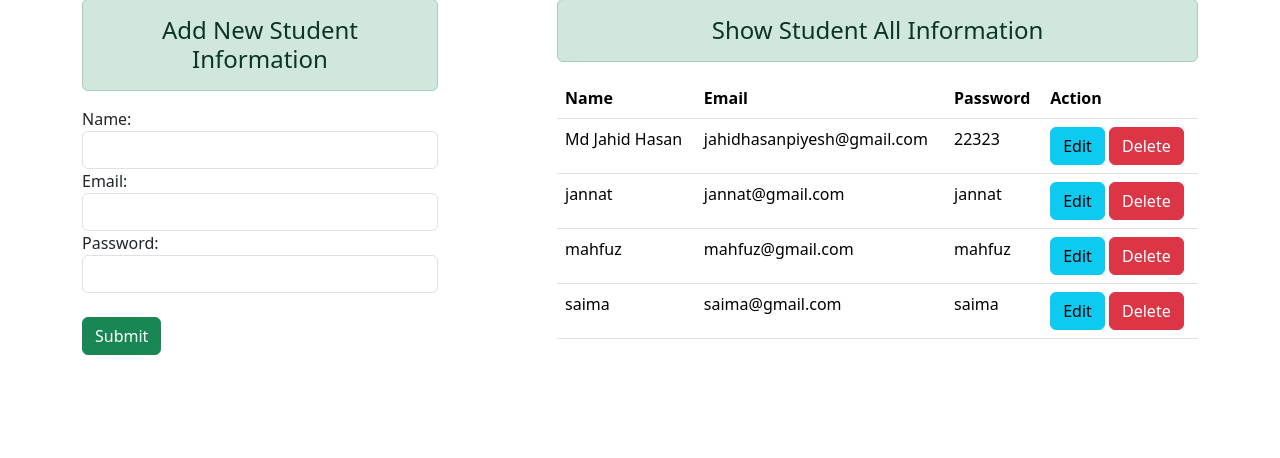
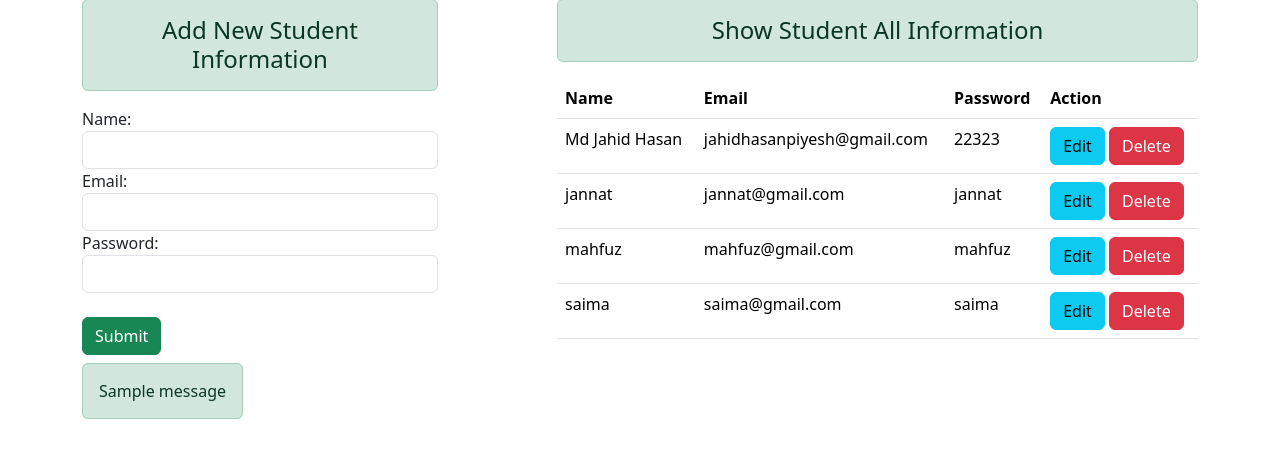
Before and after one commit to jahidhasanpiyesh/Functions_Base_CARD_Operation-, a Django app: page / in a window 1280 px wide. Shown: the part 123-581 px from the top of the page. Run offline with Django 5.2, Linux system fonts and the light colour scheme; data comes from the database, SQL or seed files in the repository; both versions use the stored data as it was after the commit; one stand-in notice (Sample message) is shown; some libraries are stand-ins or nearby versions.

Commit message:
Update Add to New Options

```diff
--- a/cardapp/templates/cardapp/addandshow.html
+++ b/cardapp/templates/cardapp/addandshow.html
@@ -8,6 +8,14 @@
             {{fm}} <br>
             <input type="submit" class=' btn btn-success' value="Submit">
         </form>
+        <br>
+
+        {% comment %} --------------- Use to messages new update topic ---------- {% endcomment %}
+        {% if messages %}
+        {% for message in messages %}
+        <span class='alert alert-success'>{{message}}</span>
+        {% endfor %}
+        {% endif %}
 
     </div>
     <div class="col-sm-7 offset-1">
--- a/cardapp/views.py
+++ b/cardapp/views.py
@@ -1,6 +1,7 @@
 from django.shortcuts import render,HttpResponseRedirect
 from .forms import StudentForms
 from .models import User
+from django.contrib import messages
 # Create your views here.
 def addandshow(request):
     if request.method == 'POST':
@@ -8,6 +9,9 @@ def addandshow(request):
         if F.is_valid():
             F.save()
         F = StudentForms()
+
+        # New add to messages options ----------------
+        messages.add_message(request, messages.SUCCESS,'Your Student Information Has Been Created !')
     else:
         F = StudentForms()
     data = User.objects.all()
```
Also changed, not shown: db.sqlite3.
